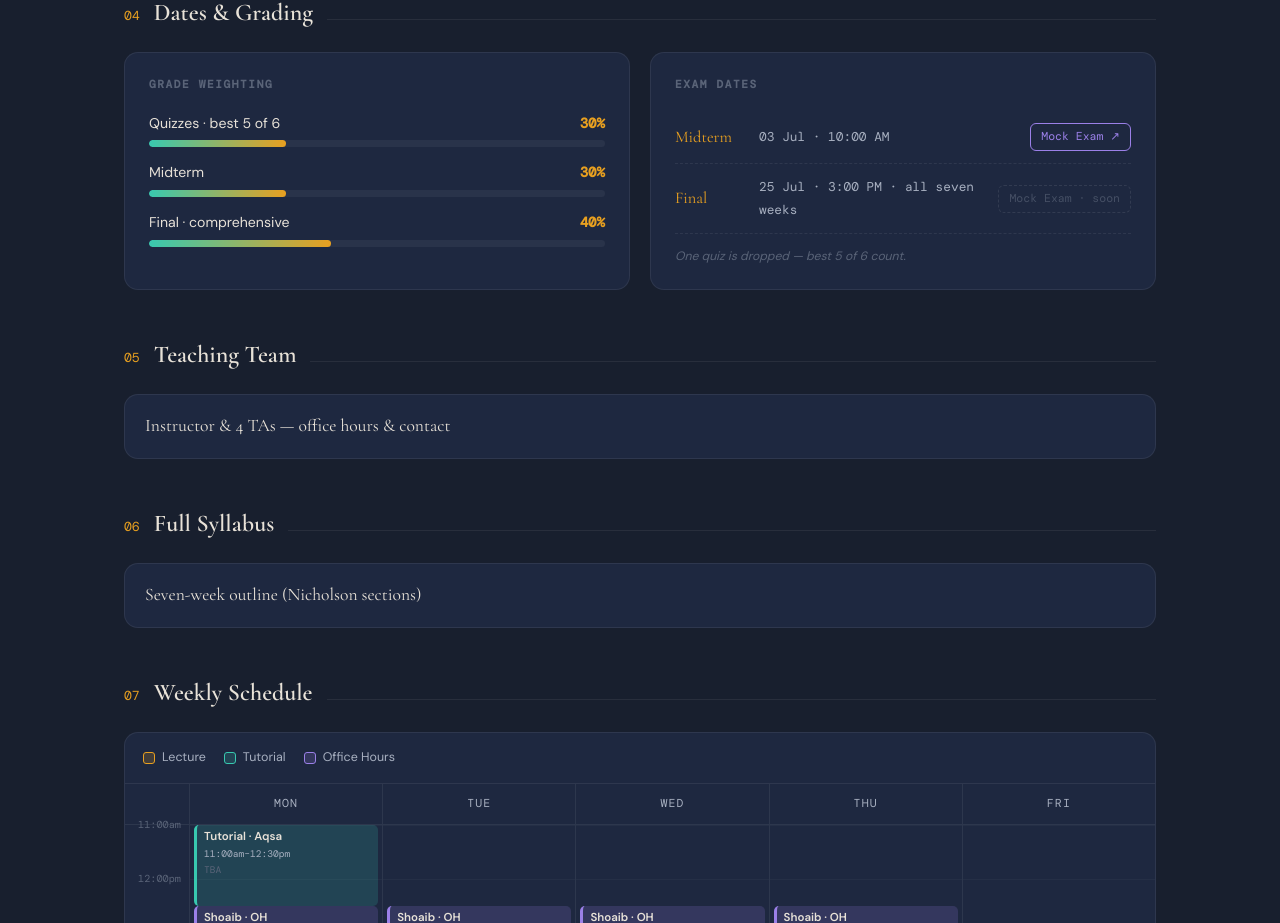
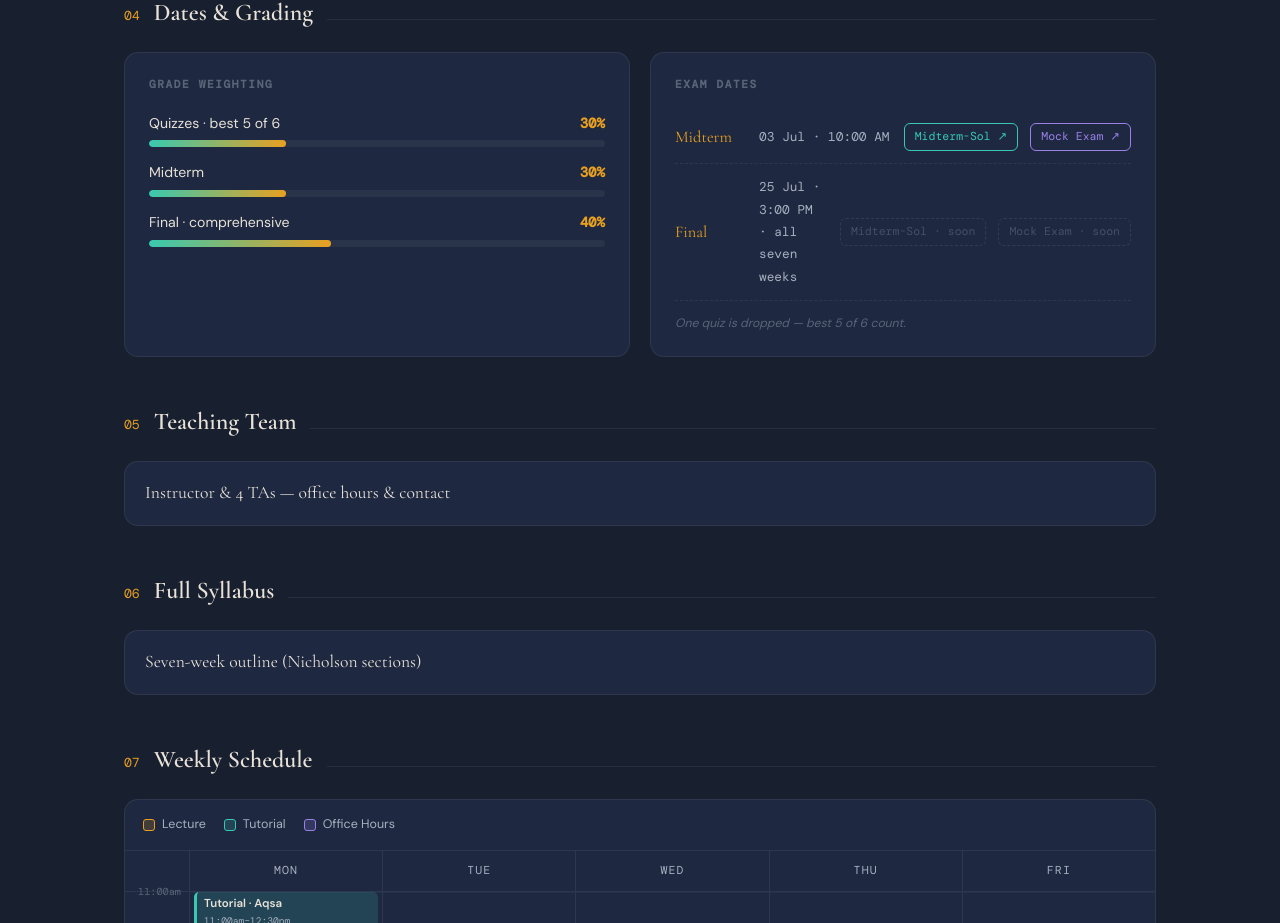
Before and after one commit to mathwithshoaib/mathwithshoaib-next, a Next.js app: page /courses/linalg in a window 1280 px wide. Shown: the part 1979-2902 px from the top of the page. Built offline with nearby package versions, Linux system fonts and the light colour scheme; a web font is replaced by a local one.

Commit message:
added mid sol

```diff
--- a/app/courses/linalg/page.js
+++ b/app/courses/linalg/page.js
@@ -70,8 +70,8 @@ const QUIZZES = [
 /* ─────────── ASSESSMENT ─────────── */
 const WEIGHTS = [['Quizzes · best 5 of 6', 30], ['Midterm', 30], ['Final · comprehensive', 40]];
 const EXAM_DATES = [
-  { label: 'Midterm', detail: '03 Jul · 10:00 AM', mock: 'https://drive.google.com/file/d/1Goamv7xmAAxLwtzUveWpW9P4po9-PJlM/view?usp=sharing' },
-  { label: 'Final', detail: '25 Jul · 3:00 PM · all seven weeks', mock: null },
+  { label: 'Midterm', detail: '03 Jul · 10:00 AM', sol: 'https://drive.google.com/file/d/18-fQTsHWNE-E2pAxsOfwU0o6w1NetgLF/view?usp=sharing', mock: 'https://drive.google.com/file/d/1Goamv7xmAAxLwtzUveWpW9P4po9-PJlM/view?usp=sharing' },
+  { label: 'Final', detail: '25 Jul · 3:00 PM · all seven weeks', sol: null, mock: null },
 ];
 
 /* ─────────── TEACHING TEAM ─────────── */
@@ -364,6 +364,7 @@ export default function LinAlg() {
               <div key={e.label} style={{ display: 'flex', alignItems: 'center', gap: '12px', padding: '12px 0', borderBottom: '1px dashed var(--border)', flexWrap: 'wrap' }}>
                 <span style={{ fontFamily: 'var(--fh)', fontSize: '1.02rem', color: 'var(--amber)', minWidth: '72px' }}>{e.label}</span>
                 <span style={{ fontFamily: 'var(--fm)', fontSize: '.8rem', color: 'var(--text2)', flex: 1 }}>{e.detail}</span>
+                <Chip href={e.sol} label="Midterm-Sol" tone="teal" />
                 <Chip href={e.mock} label="Mock Exam" tone="violet" />
               </div>
             ))}
```
